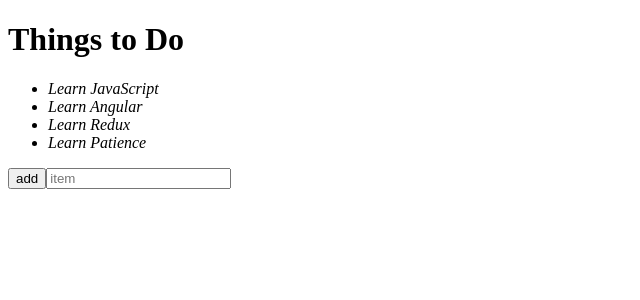
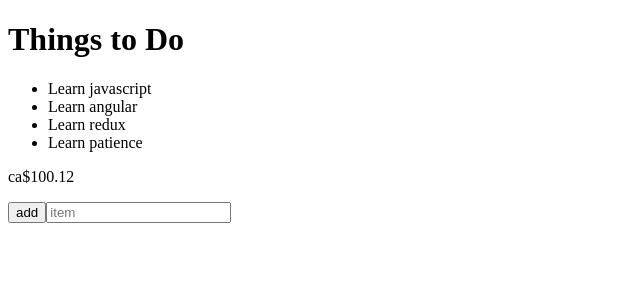
Before and after one commit to anastasialanz/rangle-todo, an Angular app: page / in a window 1280 px wide. Shown: the top 300 px of the page, without its empty margins (0-640 px from the left). Built offline with nearby package versions, Linux system fonts and the light colour scheme.

Commit message:
Adding a titlecase pipe

```diff
--- a/src/app/app.module.ts
+++ b/src/app/app.module.ts
@@ -6,12 +6,14 @@ import { HttpModule } from '@angular/http';
 import { AppComponent } from './app.component';
 import { ToDoListComponent } from './to-do-list/to-do-list.component';
 import { GenericInputComponent } from './generic-input/generic-input.component';
+import { TitlecasePipe } from './titlecase.pipe';
 
 @NgModule({
   declarations: [
     AppComponent,
     ToDoListComponent,
-    GenericInputComponent
+    GenericInputComponent,
+    TitlecasePipe
   ],
   imports: [
     BrowserModule,
--- /dev/null
+++ b/src/app/titlecase.pipe.ts
@@ -0,0 +1,13 @@
+import { Pipe, PipeTransform } from '@angular/core';
+
+@Pipe({
+  name: 'titlecase'
+})
+export class TitlecasePipe implements PipeTransform {
+
+  transform(value: any, args?: any): any {
+    return value.charAt(0).toUpperCase()
+    + value.substr(1).toLowerCase();
+  }
+
+}
--- a/src/app/to-do-list/to-do-list.component.html
+++ b/src/app/to-do-list/to-do-list.component.html
@@ -1,3 +1,4 @@
 <ul>
-    <li *ngFor="let item of thingsToDo"><em>{{item}}</em></li>
+    <li *ngFor="let item of thingsToDo">{{item | titlecase}}</li>
 </ul>
+<p>{{ 100.12345 | currency:"CAD":true:"1.2" | lowercase}}</p>
```
Also changed, not shown: 1 other file (tests, documents, lock files or other folders).
